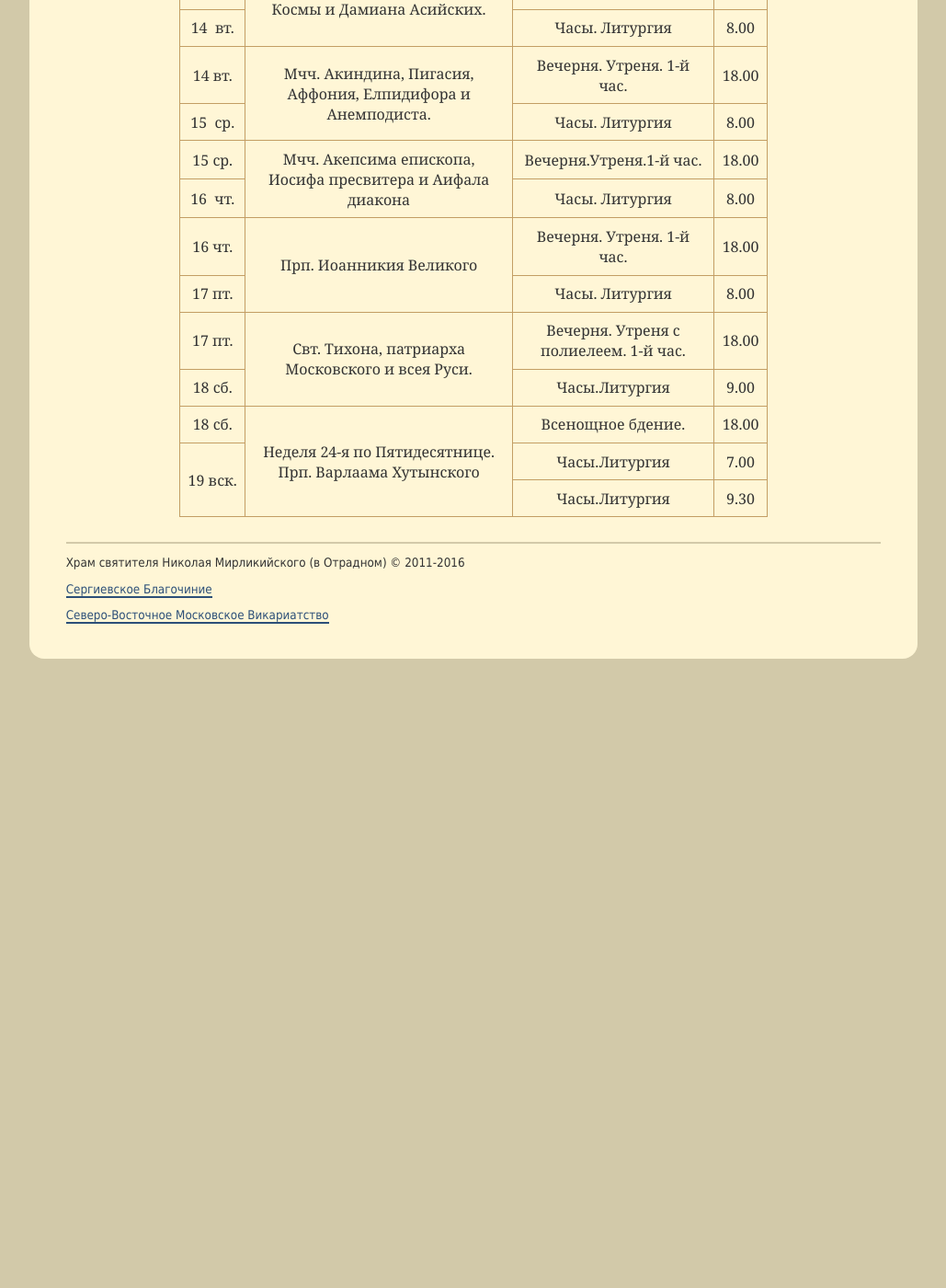
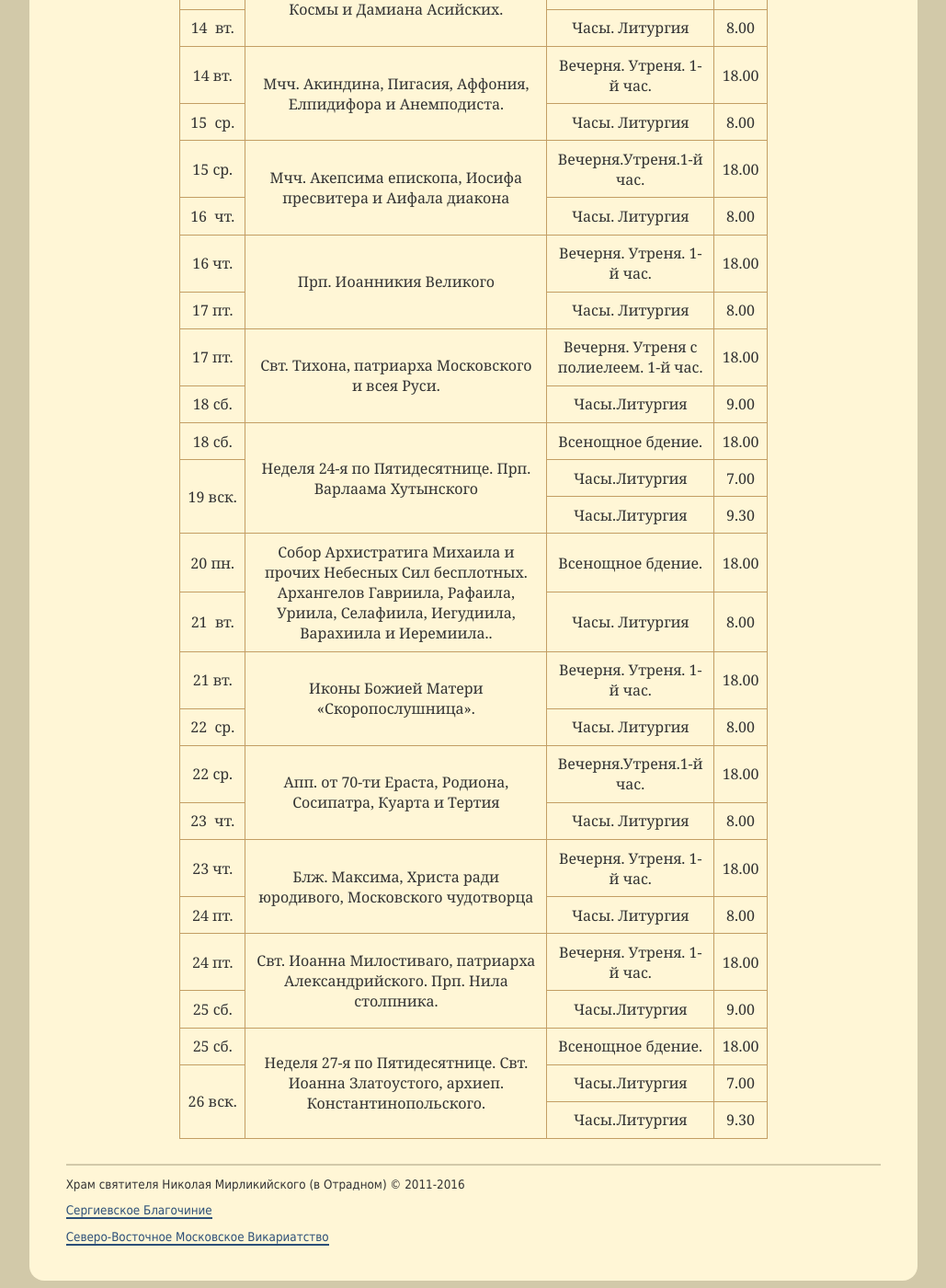
Before and after one commit to hramotradnoe/hramotradnoe.github.io, a Jekyll site: the page built from schedule/index.html, in a window 1280 px wide and 1400 px high, scrolled down 479 px. Shown: the whole window at 92% size, without its empty margins (125-1154 px from the left). Built offline with Jekyll 4.4.1, drawn with Linux system fonts in a browser that asks for light colours; before the commit the page ends 1203 px from its top, so only the background shows below that.

Commit message:
Update schedule.yml

```diff
--- a/_data/schedule.yml
+++ b/_data/schedule.yml
@@ -52,3 +52,54 @@
       - day   : 19&nbsp;вск.
         time  : '9.30'
         title : "Часы.Литургия"
+ - description : "Собор Архистратига Михаила и прочих Небесных Сил бесплотных. Архангелов Гавриила, Рафаила, Уриила, Селафиила, Иегудиила, Варахиила и Иеремиила.."
+   services    :
+      - day   : 20&nbsp;пн.
+        time  : '18.00'
+        title : "Всенощное бдение."
+      - day   : 21&nbsp; вт.
+        time  : '8.00'
+        title : "Часы.  Литургия"
+ - description : "Иконы Божией Матери «Скоропослушница»."
+   services    :
+      - day   : 21&nbsp;вт.
+        time  : '18.00'
+        title : "Вечерня. Утреня. 1-й час."
+      - day   : 22&nbsp; ср.
+        time  : '8.00'
+        title : "Часы. Литургия"
+ - description : "Апп. от 70-ти Ераста, Родиона, Сосипатра, Куарта и Тертия"
+   services    :
+      - day   : 22&nbsp;ср.
+        time  : '18.00'
+        title : "Вечерня.Утреня.1-й час."
+      - day   : 23&nbsp; чт.
+        time  : '8.00'
+        title : "Часы. Литургия"
+ - description : "Блж. Максима, Христа ради юродивого, Московского чудотворца"
+   services    :
+      - day   : 23&nbsp;чт.
+        time  : '18.00'
+        title : "Вечерня. Утреня. 1-й час."
+      - day   : 24&nbsp;пт.
+        time  : '8.00'
+        title : "Часы. Литургия"
+ - description : "Свт. Иоанна Милостиваго, патриарха Александрийского. Прп. Нила столпника."
+   services    :
+      - day   : 24&nbsp;пт.
+        time  : '18.00'
+        title : "Вечерня. Утреня. 1-й час."
+      - day   : 25&nbsp;сб.
+        time  : '9.00'
+        title : "Часы.Литургия"
+ - description : "Неделя 27-я по Пятидесятнице. Свт. Иоанна Златоустого, архиеп. Константинопольского."
+   services    :
+      - day   : 25&nbsp;сб.
+        time  : '18.00'
+        title : "Всенощное бдение."
+      - day   : 26&nbsp;вск.
+        time  : '7.00'
+        title : "Часы.Литургия"
+      - day   : 26&nbsp;вск.
+        time  : '9.30'
+        title : "Часы.Литургия"
```
